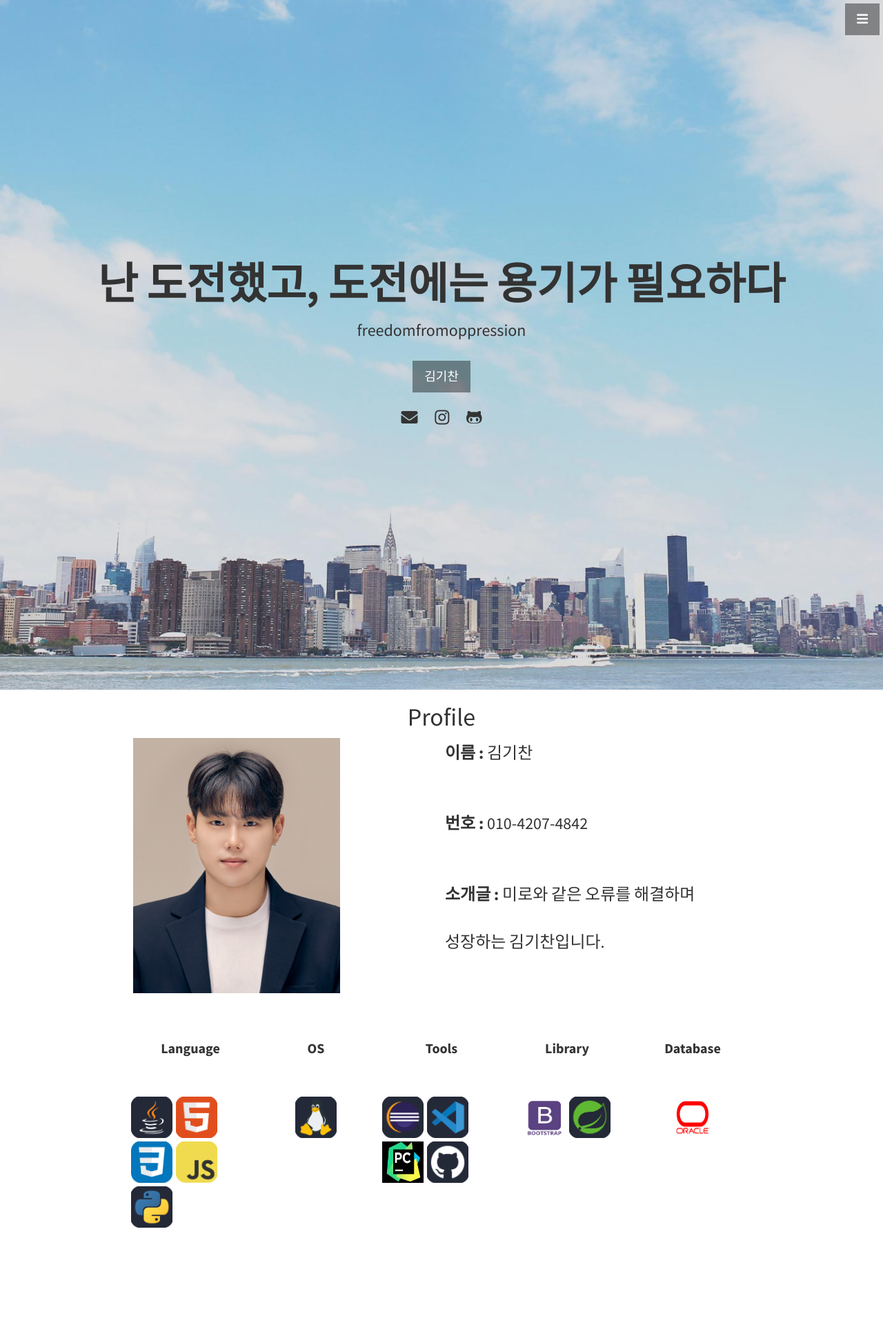
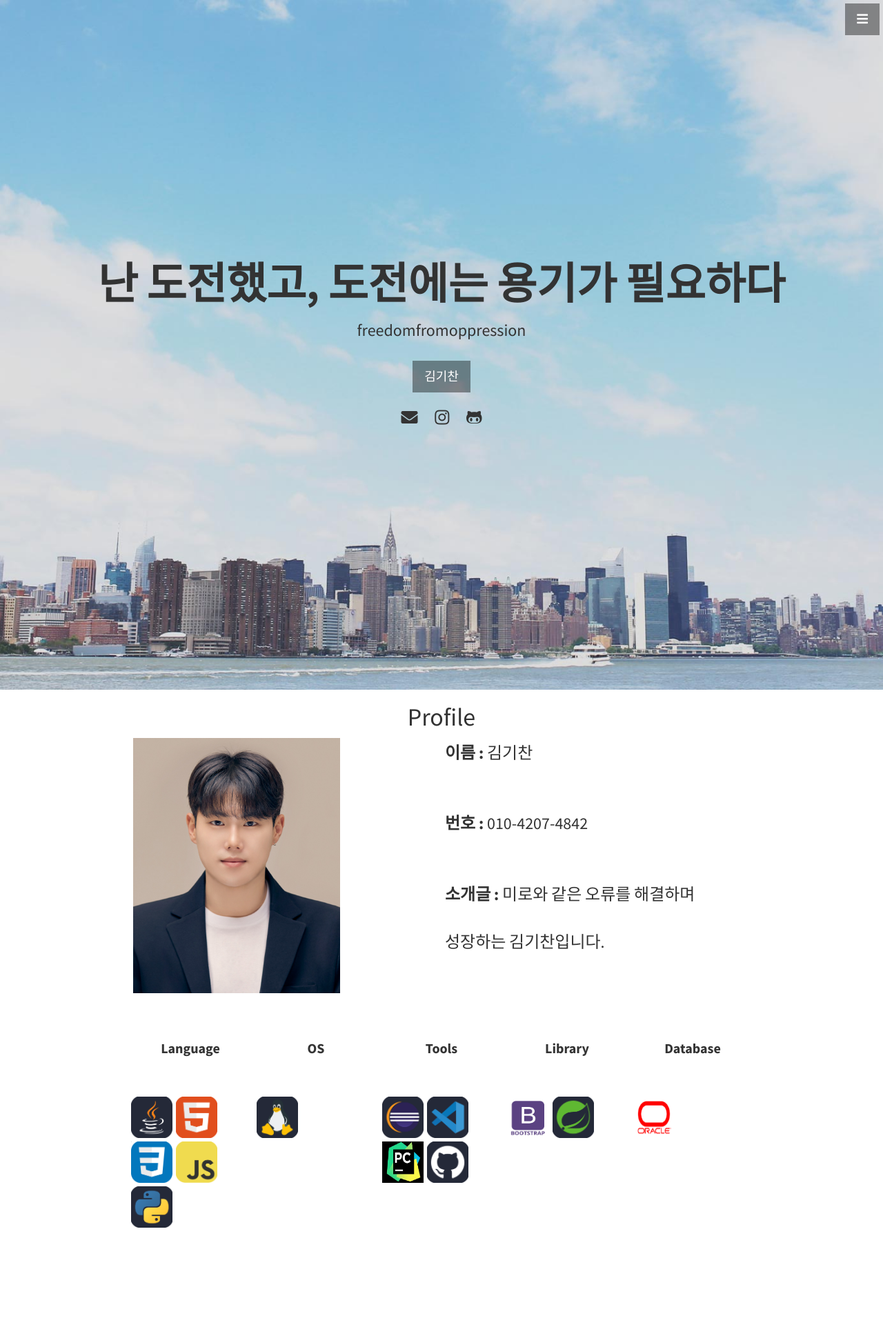
Before and after one commit to freedomfromoppression/freedomfromoppression.github.io, a Jekyll site: the page built from index.html, in a window 1280 px wide. Shown: the whole page at 69% size. Built offline with Jekyll 4.4.1, drawn with Linux system fonts in a browser that asks for light colours.

Commit message:
Update call-to-action.html

```diff
--- a/_includes/call-to-action.html
+++ b/_includes/call-to-action.html
@@ -1,5 +1,5 @@
 <div class="user" style="width: 960px; height: 484.86px; margin: 0 auto; display: flex; justify-content: center;">
-  <div class="tech" style="width: 172px; height: 464.86px; margin-right: 10px; display: flex; flex-direction: column; align-items: center;">
+  <div class="tech" style="width: 172px; height: 464.86px; margin-right: 10px;">
     <h2 style="font-weight: bold; font-size: 20px; width: 172px; height: 120px; display: flex; justify-content: center; align-items: center;">Language</h2>
     <div style="display: flex; flex-wrap: wrap; gap: 5px;">
       <img src="img/java.png" alt="Java" width="60" height="60">
@@ -9,13 +9,13 @@
       <img src="img/python.png" alt="Python" width="60" height="60">
     </div>
   </div>
-  <div class="tech" style="width: 172px; height: 464.86px; margin-right: 10px; display: flex; flex-direction: column; align-items: center;">
+  <div class="tech" style="width: 172px; height: 464.86px; margin-right: 10px;">
     <h2 style="font-weight: bold; font-size: 20px; width: 172px; height: 120px; display: flex; justify-content: center; align-items: center;">OS</h2>
     <div style="display: flex; flex-wrap: wrap; gap: 5px;">
       <img src="img/linux.png" alt="Linux" width="60" height="60">
     </div>
   </div>
-  <div class="tech" style="width: 172px; height: 464.86px; margin-right: 10px; display: flex; flex-direction: column; align-items: center;">
+  <div class="tech" style="width: 172px; height: 464.86px; margin-right: 10px;">
     <h2 style="font-weight: bold; font-size: 20px; width: 172px; height: 120px; display: flex; justify-content: center; align-items: center;">Tools</h2>
     <div style="display: flex; flex-wrap: wrap; gap: 5px;">
       <img src="img/eclipse.png" alt="Eclipse" width="60" height="60">
@@ -24,14 +24,14 @@
       <img src="img/github.png" alt="GitHub" width="60" height="60">
     </div>
   </div>
-  <div class="tech" style="width: 172px; height: 464.86px; margin-right: 10px; display: flex; flex-direction: column; align-items: center;">
+  <div class="tech" style="width: 172px; height: 464.86px; margin-right: 10px;">
     <h2 style="font-weight: bold; font-size: 20px; width: 172px; height: 120px; display: flex; justify-content: center; align-items: center;">Library</h2>
     <div style="display: flex; flex-wrap: wrap; gap: 5px;">
       <img src="img/bootstrap.png" alt="Bootstrap" width="60" height="60">
       <img src="img/sts.png" alt="STS" width="60" height="60">
     </div>
   </div>
-  <div class="tech" style="width: 172px; height: 464.86px; display: flex; flex-direction: column; align-items: center;">
+  <div class="tech" style="width: 172px; height: 464.86px;">
     <h2 style="font-weight: bold; font-size: 20px; width: 172px; height: 120px; display: flex; justify-content: center; align-items: center;">Database</h2>
     <div style="display: flex; flex-wrap: wrap; gap: 5px;">
       <img src="img/oracle.png" alt="Oracle" width="60" height="60">
```
